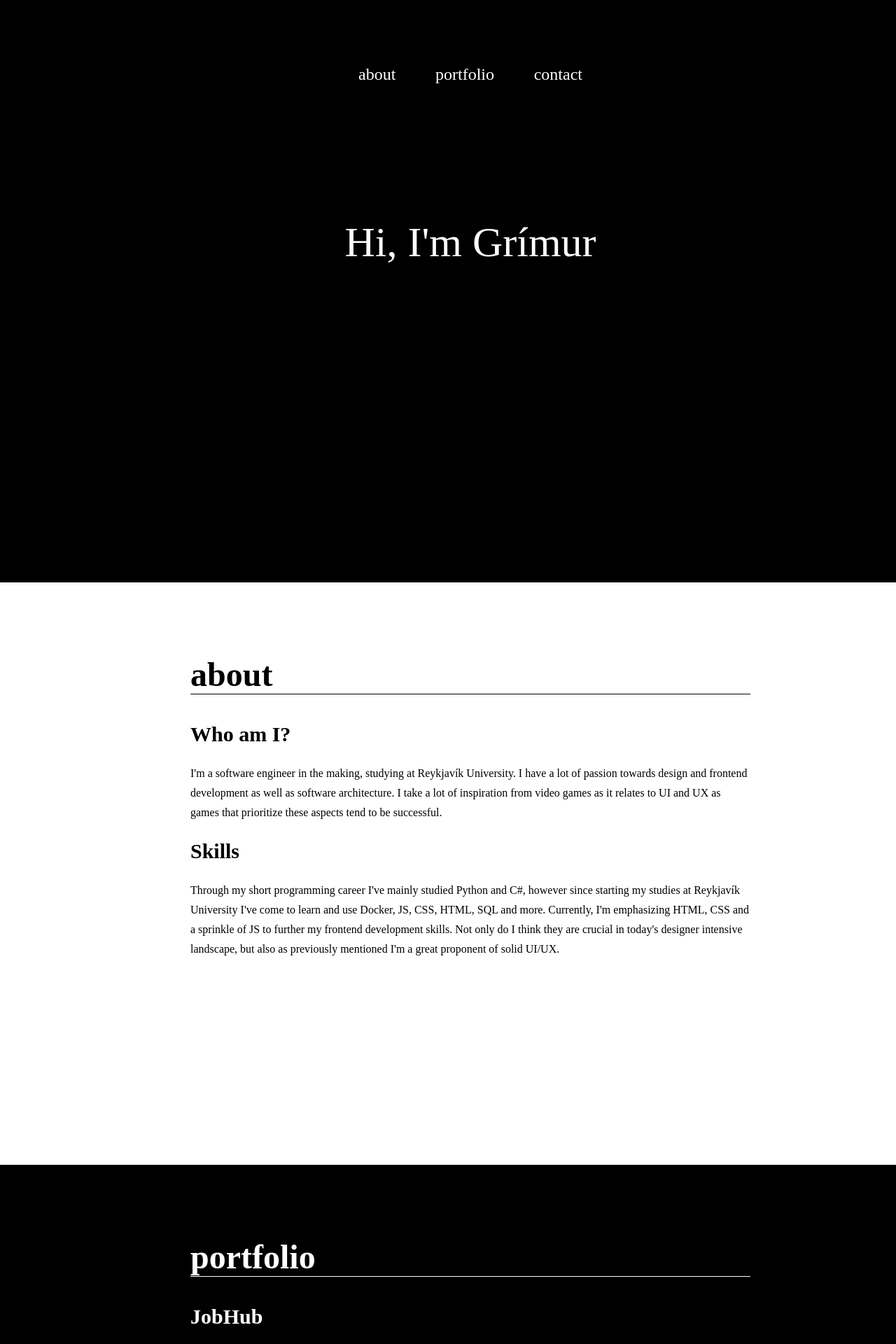
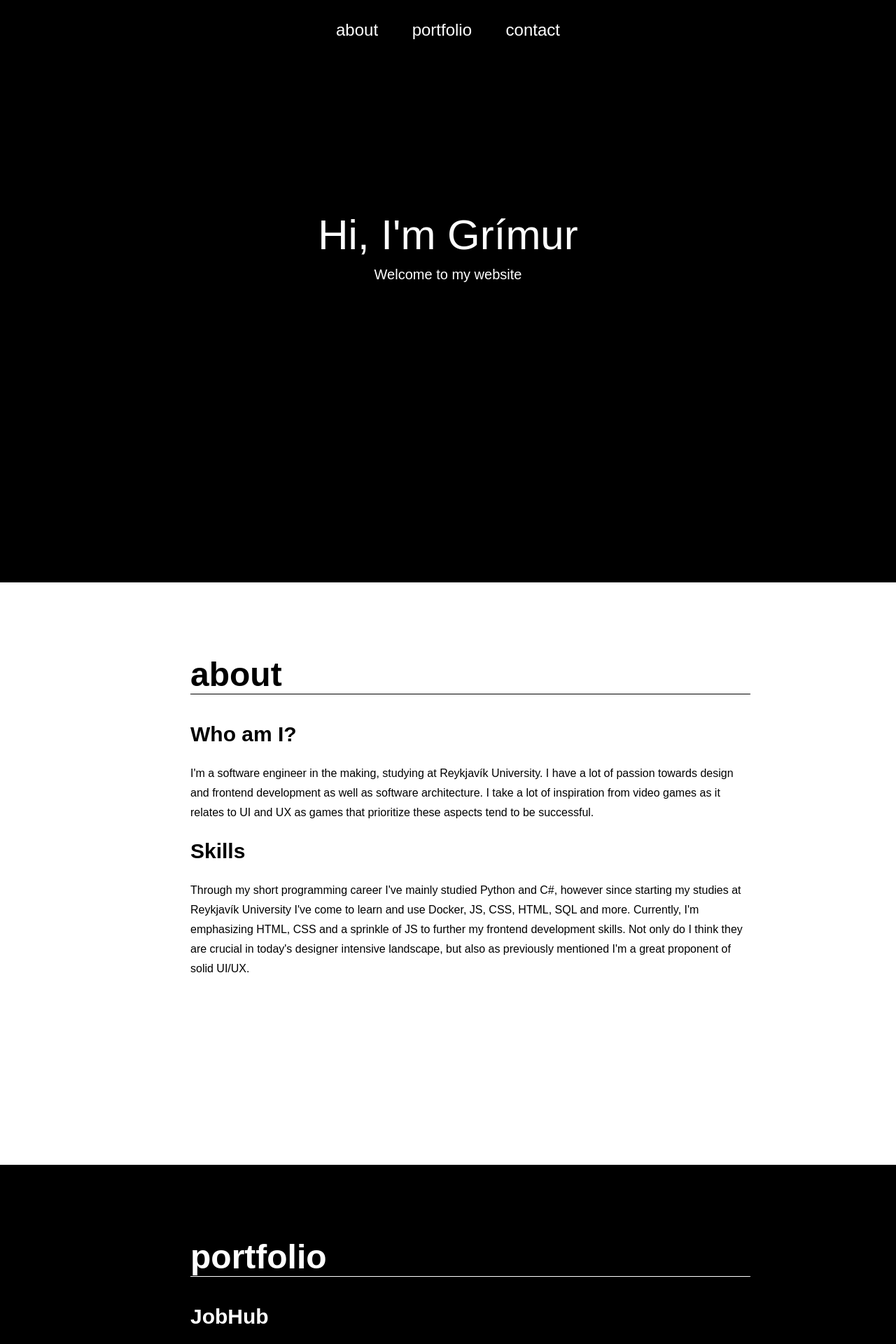
Before and after one commit to RunicSyntax/SampleSite, a Django app: page / in a window 1280 px wide. Shown: the top 1920 px of the page at 70% size. Run offline with Django 5.2, Linux system fonts and the light colour scheme.

Commit message:
Studying transitions

```diff
--- a/static/css/style.css
+++ b/static/css/style.css
@@ -23,6 +23,7 @@
     display: flex;
     margin-top: 4rem;
     margin-bottom: 4rem;
+    height: auto;
     width: 30rem;
     align-items: center;
     justify-content: center;
@@ -30,7 +31,7 @@
 
 .header-content li {
     font-size: 24px;
-    height: 1.5rem;
+    height: 3rem;
 }
 
 .nav-links {
@@ -46,14 +47,16 @@ a {
     color: #fff;
     text-decoration: none;
     mix-blend-mode: difference;
+    font-family: "Sans Serif Collection", sans-serif;
+    padding-bottom: 1px;
+}
+
+a:hover {
+    border-bottom: solid 1px #fff;
 }
 
 li {
     display: inline-block;
-}
-
-li:hover {
-    border-bottom: solid 1px #fff;
 }
 
 /* Body */
@@ -90,10 +93,46 @@ section:nth-child(odd) {
     background: #000;
 }
 
-.front-title {
+.home-section .section-content {
+    margin: 0;
+}
+
+.front-title, .front-undertitle {
+    display: flex;
+    height: 4rem;
+    margin-top: 14rem;
+    margin-bottom: 0;
     font-size: 60px;
-    padding-top: 8rem;
-    text-align: center;
+    justify-content: center;
+    align-items: center;
+    position: relative;
+}
+
+.front-undertitle {
+    height: 3rem;
+    margin-top: 0;
+    font-size: 20px;
+}
+
+.front-title::before, .front-undertitle::before {
+    content: attr(data-text);
+    position: absolute;
+    transform: translateX(-100%);
+    opacity: 0;
+    animation-name: slideFromLeft;
+    animation-duration: 1s;
+    animation-fill-mode: forwards;
+}
+
+@keyframes slideFromLeft {
+    from {
+        transform: translateX(-100%);
+        opacity: 0;
+    }
+    to {
+        transform: translateX(0);
+        opacity: 1;
+    }
 }
 
 .section-content {
@@ -105,6 +144,7 @@ section:nth-child(odd) {
 h1 {
     font-size: 48px;
     border-bottom: 1px solid #000;
+    font-family: "Sans Serif Collection", sans-serif;
 }
 
 .portfolio-section h1 {
@@ -113,10 +153,12 @@ h1 {
 
 h2 {
     font-size: 30px;
+    font-family: "Sans Serif Collection", sans-serif;
 }
 
 p {
     font-size: 16px;
+    font-family: "Sans Serif Collection", sans-serif;
     line-height: 28px;
 }
 
--- a/templates/home.html
+++ b/templates/home.html
@@ -7,7 +7,8 @@
         <div class="container header">
             {% include 'header.html' %}
         </div>
-        <p class="front-title">Hi, I'm Grímur</p>
+        <p class="front-title" data-text="Hi, I'm Grímur"></p>
+        <p class="front-undertitle" data-text="Welcome to my website"></p>
     </div>
 </section>
 <section id="about" class="about-section">
```
